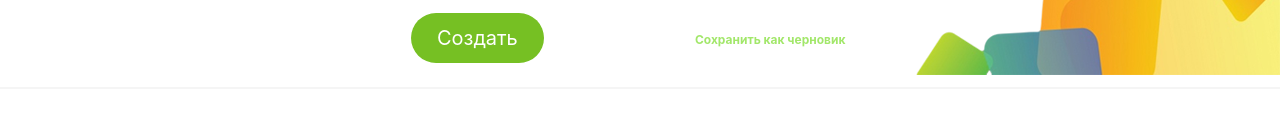
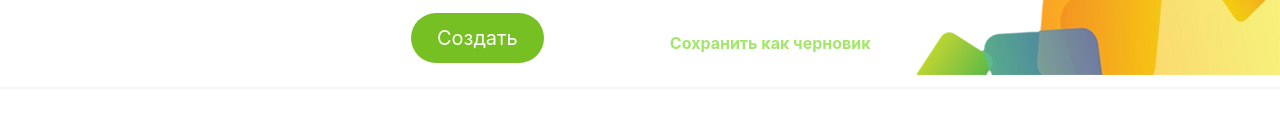
Before and after one commit to newpagexyz/besthack-front, a plain HTML site: page event_create.html in a window 1280 px wide. Shown: the part 1678-1795 px from the top of the page. Drawn offline with nearby package versions, Linux system fonts and the light colour scheme.

Commit message:
Update event_create.html

```diff
--- a/event_create.html
+++ b/event_create.html
@@ -317,7 +317,7 @@
                         <button class="button is-link is-rounded is-size-5" style="margin-top: -8px; background-color: #76c023;">Создать</button>
                     </div>
                     <div class="column">
-                        <a href='#' class=" label  is-size-7 has-text-centered" style=" color: #a2e76a; margin-top: 10px ; ">Сохранить как черновик</a>
+                        <a href='#' class=" label  is-size-6 has-text-centered" style=" color: #a2e76a; margin-top: 10px ; ">Сохранить как черновик</a>
                     </div>
 
                 </div>
```
